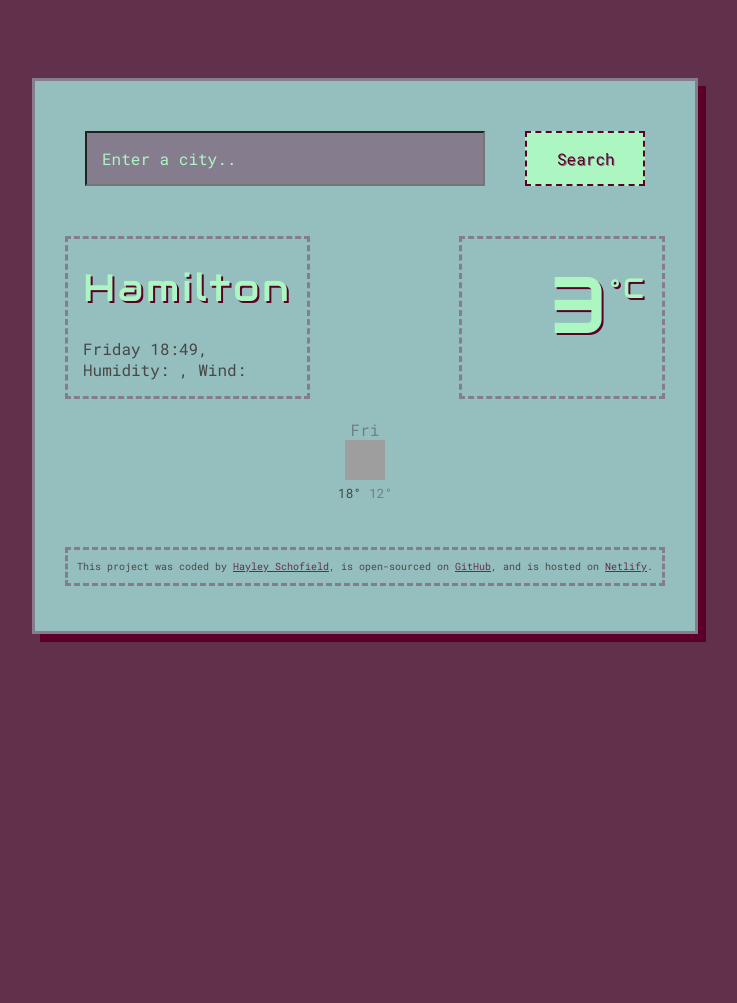
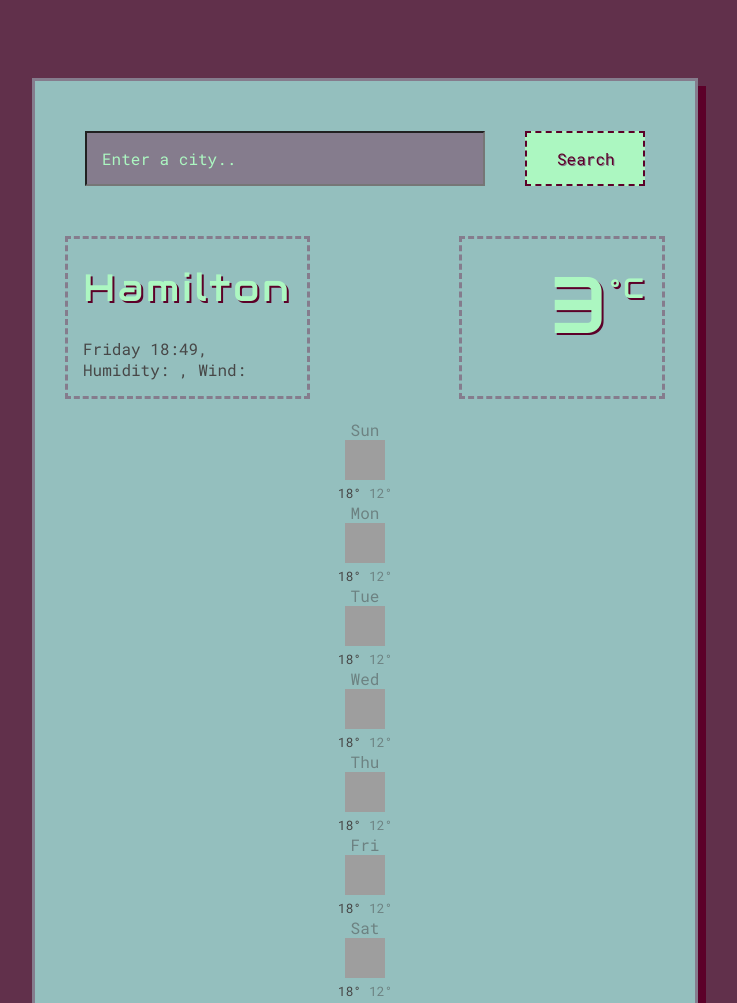
Before and after one commit to heschofield/Weather, a plain HTML site: page index.html in a window 1280 px wide. Shown: the top 1003 px of the page, without its empty margins (275-1012 px from the left). Before the commit the page ends 800 px from the top, so only its background shows below. Drawn offline with nearby package versions, Linux system fonts and the light colour scheme; no server answers; grey boxes are pictures that could not be loaded.

Commit message:
removed forecast HTML and added in JS

```diff
--- a/index.html
+++ b/index.html
@@ -49,21 +49,7 @@
             <span class="current-temperature-unit">°C</span>
           </div>
         </div>
-        <div class="weather-forecast">
-          <div class="row">
-            <div class="col-2">
-              <div class="weather-forecast-date">Fri</div>
-              <img
-                src="https://shecodes-assets.s3.amazonaws.com/api/weather/icons/broken-clouds-day.png"
-                class="weather-forecast-daily-icon"
-              />
-              <div class="weather-forecast-temperatures">
-                <span class="weather-forecast-temperature-max"> 18° </span>
-                <span class="weather-forecast-temperature-min">12° </span>
-              </div>
-            </div>
-          </div>
-        </div>
+        <div class="weather-forecast" id="forecast"></div>
       </main>
       <footer>
         This project was coded by
--- a/src/script.js
+++ b/src/script.js
@@ -92,3 +92,32 @@ let currentDateELement = document.querySelector("#current-date");
 let currentDate = new Date();
 
 currentDateELement.innerHTML = formatDate(currentDate);
+
+function displayForecast() {
+  let forecastElement = document.querySelector("#forecast");
+
+  let days = ["Sun", "Mon", "Tue", "Wed", "Thu", "Fri", "Sat"];
+  let forecastHtml = "";
+  days.forEach(function (day) {
+    forecastHtml =
+      forecastHtml +
+      `
+<div class="row">
+            <div class="col-2">
+              <div class="weather-forecast-date">${day}</div>
+              <img
+                src="https://shecodes-assets.s3.amazonaws.com/api/weather/icons/broken-clouds-day.png"
+                class="weather-forecast-daily-icon"
+              />
+              <div class="weather-forecast-temperatures">
+                <span class="weather-forecast-temperature-max"> 18° </span>
+                <span class="weather-forecast-temperature-min">12° </span>
+              </div>
+            </div>
+          </div>
+          `;
+  });
+  forecastElement.innerHTML = forecastHtml;
+}
+
+displayForecast();
```
